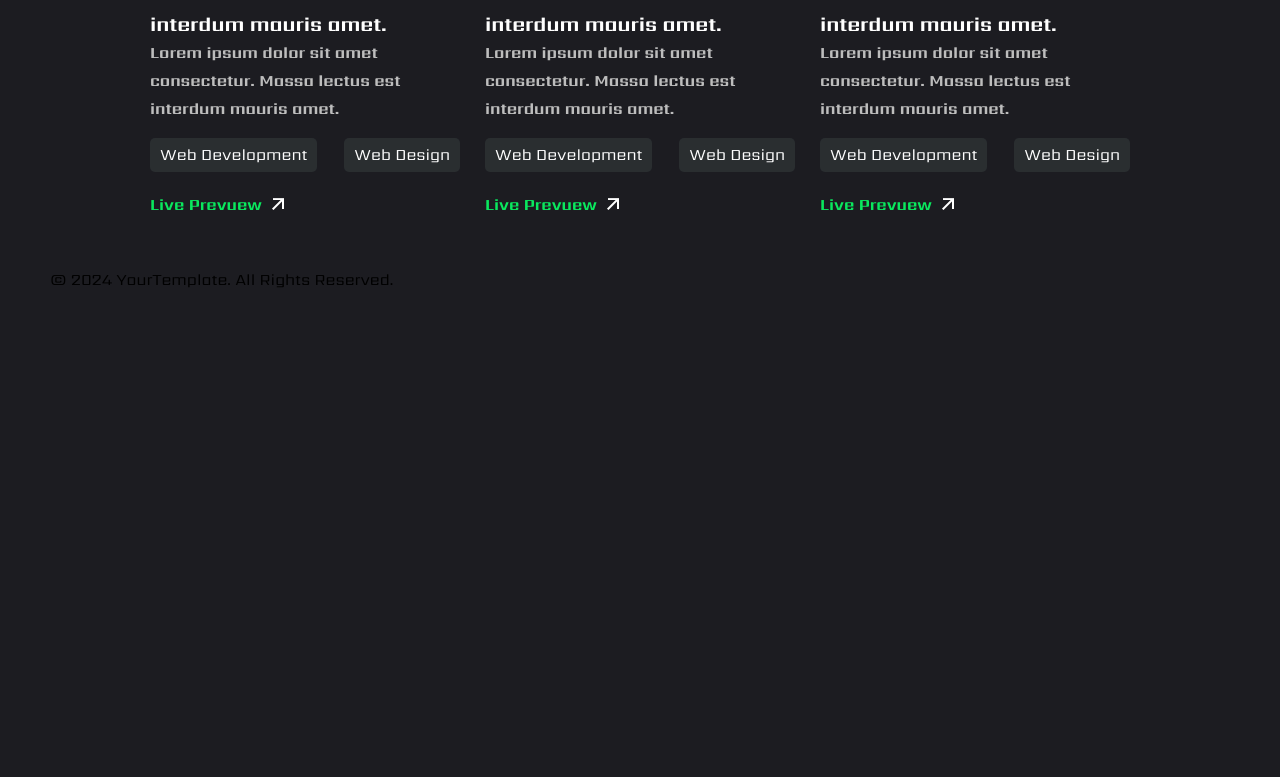
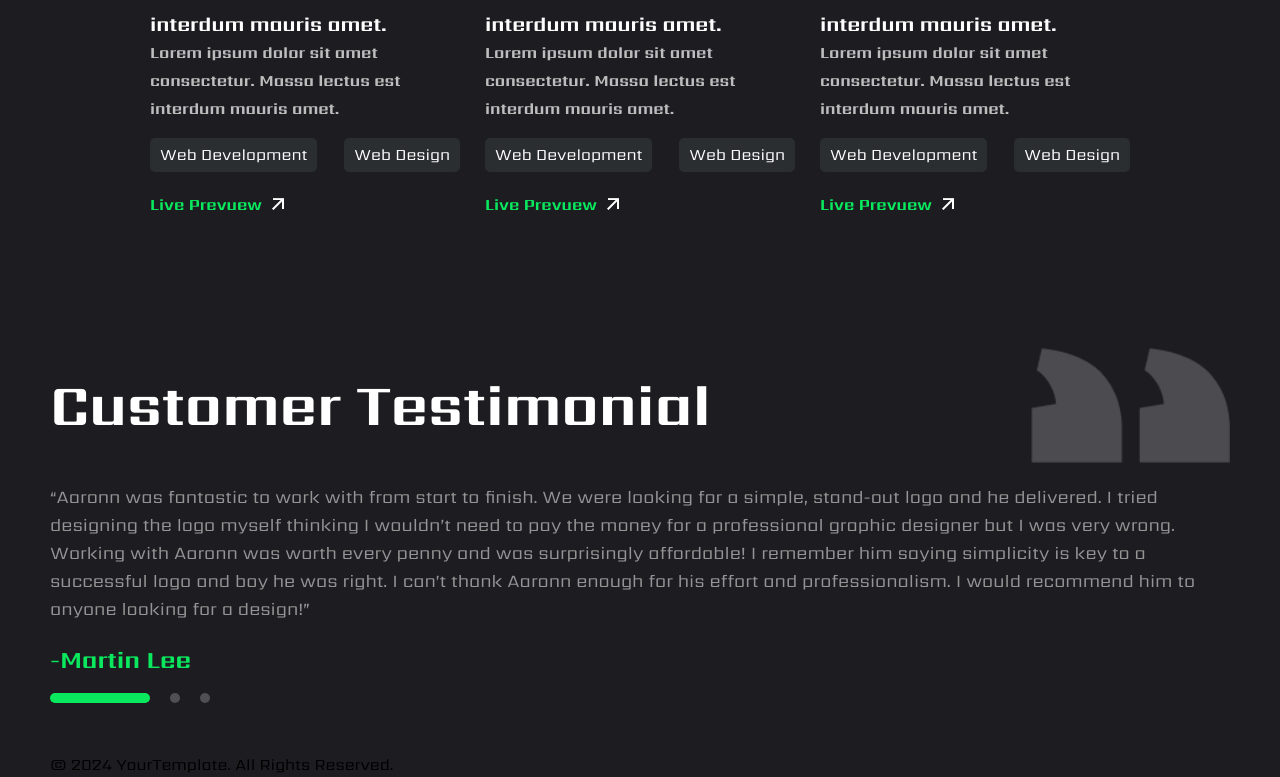
Before and after one commit to DebabrataBhowmickOnu/DebabrataBhowmickOnu, a Next.js app: page / in a window 1280 px wide. Shown: the part 3771-4548 px from the top of the page. Before the commit the page ends 4063 px from the top, so only its background shows below. Built offline with nearby package versions, Linux system fonts and the light colour scheme.

Commit message:
Done slider section

```diff
--- /dev/null
+++ b/src/component/UI/Testimonial.js
@@ -0,0 +1,85 @@
+import React, { useState, useEffect } from "react";
+import styles from "@/styles/Testimonial.module.css";
+import project from '../../assets/images/icon_image.png';
+import Image from "next/image";
+
+const testimonials = [
+    {
+        text: "“Aaronn was fantastic to work with from start to finish. We were looking for a simple, stand-out logo and he delivered. I tried designing the logo myself thinking I wouldn’t need to pay the money for a professional graphic designer but I was very wrong. Working with Aaronn was worth every penny and was surprisingly affordable! I remember him saying simplicity is key to a successful logo and boy he was right. I can’t thank Aaronn enough for his effort and professionalism. I would recommend him to anyone looking for a design!”",
+        author: "-Martin Lee"
+    },
+    {
+        text: "“Aaronn was fantastic to work with from start to finish. We were looking for a simple, stand-out logo and he delivered. I tried designing the logo myself thinking I wouldn’t need to pay the money for a professional graphic designer but I was very wrong. Working with Aaronn was worth every penny and was surprisingly affordable! I remember him saying simplicity is key to a successful logo and boy he was right. I can’t thank Aaronn enough for his effort and professionalism. I would recommend him to anyone looking for a design!”",
+        author: "-Jessica Smith"
+    },
+    {
+        text: "“Aaronn was fantastic to work with from start to finish. We were looking for a simple, stand-out logo and he delivered. I tried designing the logo myself thinking I wouldn’t need to pay the money for a professional graphic designer but I was very wrong. Working with Aaronn was worth every penny and was surprisingly affordable! I remember him saying simplicity is key to a successful logo and boy he was right. I can’t thank Aaronn enough for his effort and professionalism. I would recommend him to anyone looking for a design!”",
+        author: "-Michael Brown"
+    },
+];
+
+const Testimonial = () => {
+    const [currentSlide, setCurrentSlide] = useState(0);
+
+    // Auto-play effect
+    useEffect(() => {
+        const interval = setInterval(() => {
+            setCurrentSlide((prev) => (prev + 1) % testimonials.length);
+        }, 8000);
+
+        return () => clearInterval(interval);
+    }, []);
+
+    const nextSlide = () => {
+        setCurrentSlide((prev) => (prev + 1) % testimonials.length);
+    };
+
+    const prevSlide = () => {
+        setCurrentSlide((prev) => (prev - 1 + testimonials.length) % testimonials.length);
+    };
+
+    const goToSlide = (index) => {
+        setCurrentSlide(index);
+    };
+
+    return (
+        <div className={styles.Testimonial_container}>
+            <div className={styles.Testimonial_container_header}>
+                <h2>Customer Testimonial</h2>
+                <div>
+                    <Image
+                        src={project}
+                        width={199}
+                        height={183}
+                        alt="Logo"
+                        className={styles.logo}
+                    />
+                </div>
+            </div>
+
+            <div className={styles.slider_item_container}>
+                {testimonials.map((testimonial, index) => (
+                    <div
+                        key={index}
+                        className={`${styles.slider_item} ${currentSlide === index ? styles.active : ''}`}
+                    >
+                        <p>{testimonial.text}</p>
+                        <h3>{testimonial.author}</h3>
+                    </div>
+                ))}
+            </div>
+
+            <div className={styles.dot_pagination}>
+                {testimonials.map((_, index) => (
+                    <span
+                        key={index}
+                        className={`${styles.dot} ${currentSlide === index ? styles.activeDot : ''}`}
+                        onClick={() => goToSlide(index)}
+                    ></span>
+                ))}
+            </div>
+        </div>
+    );
+};
+
+export default Testimonial;
--- a/src/pages/index.js
+++ b/src/pages/index.js
@@ -6,6 +6,8 @@ import Whyme from "@/component/UI/Why_me";
 import Experience from "@/component/UI/Experience";
 import Skills from "@/component/UI/Skills";
 import Projects from "@/component/UI/Projects";
+import Testimonial from "@/component/UI/Testimonial";
+
 
 const HomePage = (props) => {
   return (
@@ -26,6 +28,9 @@ const HomePage = (props) => {
       <div className="Projects">
         <Projects/>
       </div>
+      <div className="Projects">
+        <Testimonial/>
+      </div>
     </div>
   )
 };
--- /dev/null
+++ b/src/styles/Testimonial.module.css
@@ -0,0 +1,71 @@
+.Testimonial_container h2{
+    font-size: 58px;
+    line-height: 76px;
+    font-weight: 700;
+    color: rgba(255, 255, 255, 1);
+}
+.Testimonial_container_header{
+    display: flex;
+    justify-content: space-between;
+    align-items: center;
+}
+.slider_item_container{
+    margin-top: 20px;
+}
+.slider_item p{
+    font-size: 18px;
+    line-height: 28px;
+    font-weight: 400;
+    color: rgba(148, 148, 148, 1);
+}
+.slider_item h3{
+    font-size: 24px;
+    line-height: 33px;
+    font-weight: 700;
+    color: rgba(10, 232, 94, 1);
+    margin-top: 20px;
+}
+
+
+
+
+.slider_item_container {
+    position: relative;
+    overflow: hidden;
+    height: 200px;
+}
+
+.slider_item {
+    position: absolute;
+    width: 100%;
+    transition: opacity 0.5s ease-in-out;
+    opacity: 0;
+}
+
+.slider_item.active {
+    opacity: 1;
+}
+
+.dot_pagination {
+    display: flex;
+    justify-content: start;
+    margin-top: 10px;
+    align-items: center;
+}
+
+.dot {
+    height: 10px;
+    width: 10px;
+    margin-right: 20px;
+    background-color: rgba(217, 217, 217, 0.28);
+    border-radius: 50%;
+    display: inline-block;
+    cursor: pointer;
+}
+
+.activeDot {
+    background-color: rgba(10, 232, 94, 1);
+    height: 10px;
+    width: 100px;
+    border-radius: 5px;
+}
```
Also changed, not shown: package.json (+5 -5 lines), src/assets/images/icon_image.png (added).
